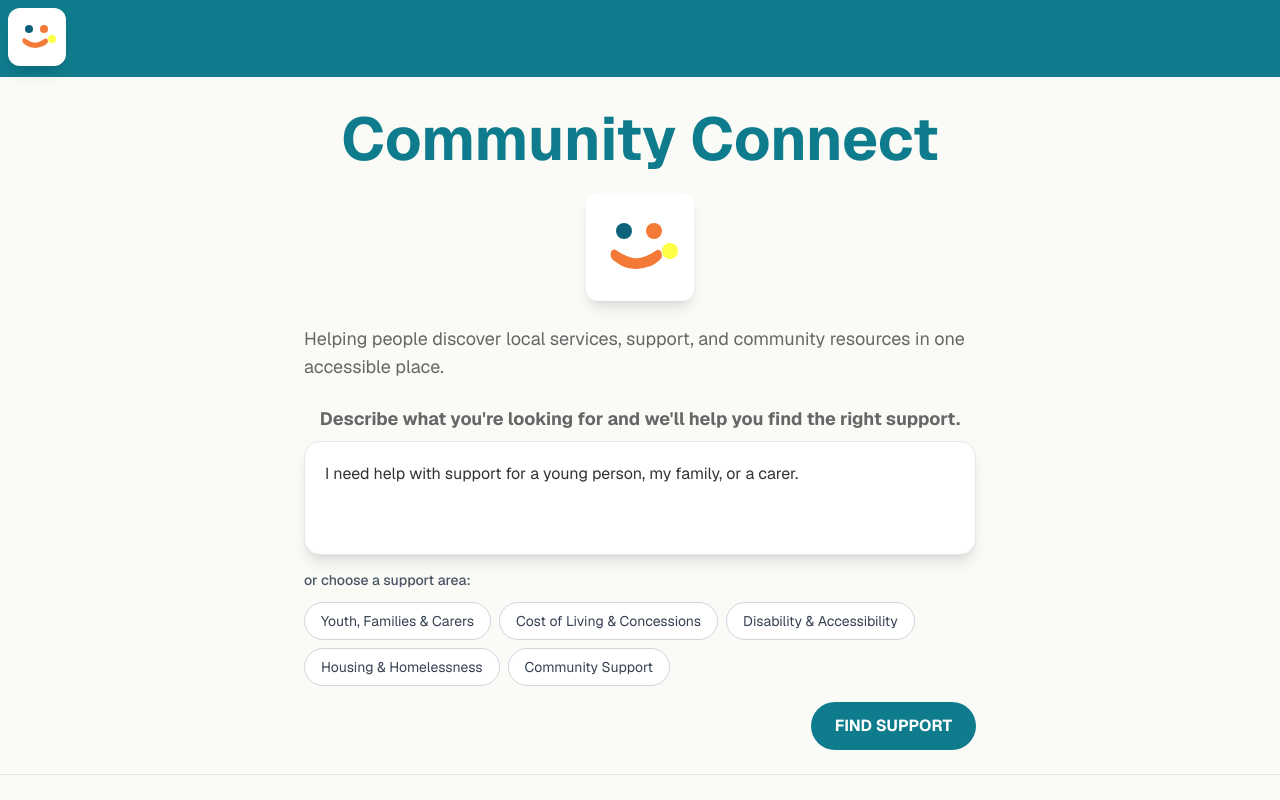
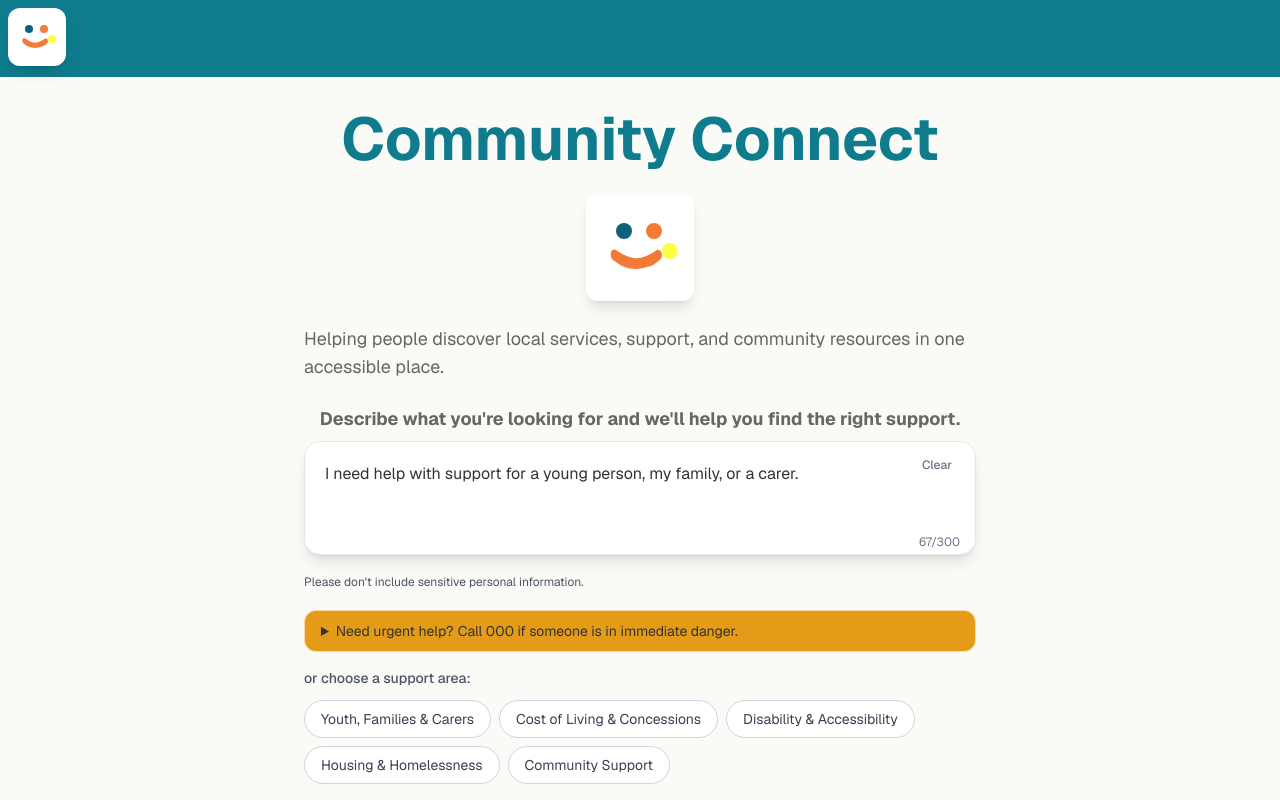
Before and after one commit to zhaqy079/Community-Connect, a Next.js app: page / in a window 1280 px wide. Both pictures are taken after a click on the button "Youth, Families & Carers". Shown: the top 800 px of the page. Built offline with nearby package versions, Linux system fonts and the light colour scheme.

Commit message:
Update current conclict details

```diff
--- a/components/ui/chat/InitialChatInput.tsx
+++ b/components/ui/chat/InitialChatInput.tsx
@@ -5,6 +5,7 @@ import { useRouter } from "next/navigation"
 import { useState } from "react";
 import SupportSuggestions from "../SupportSuggestions";
 import { type ServiceCategory } from "@/src/types/service";
+const MAX_MESSAGE_LENGTH = 300;
 
 export default function InitialChatInput() {
 
@@ -12,6 +13,8 @@ export default function InitialChatInput() {
 
     const [message, setMessage] = useState("");
     const [selectedCategory, setSelectedCategory] = useState<ServiceCategory | null>(null);
+    const trimmedMessage = message.trim();
+    const isEmpty = trimmedMessage.length === 0;
 
     const handleSubmit = (e: React.FormEvent<HTMLFormElement>) => {
         e.preventDefault();
@@ -19,6 +22,7 @@ export default function InitialChatInput() {
         const trimmedMessage = message.trim();
 
         if (!trimmedMessage) return;
+        if (isEmpty) return;
 
         const initialChatData = {
             message: trimmedMessage,
@@ -35,9 +39,11 @@ export default function InitialChatInput() {
             onSubmit={handleSubmit}
             className="mt-2 w-full max-w-2xl"
         >
+            <div className="relative">
                 <textarea
                     name="message"
                     value={message}
+                    maxLength={MAX_MESSAGE_LENGTH}
                     onChange={(e) => setMessage(e.target.value)}
                     // TODO: For the placeholder message, maybe we can do random question/phrases - housing, care support, allowances etc.
                     placeholder={"e.g I need help with housing..."}
@@ -49,6 +55,91 @@ export default function InitialChatInput() {
                 focus:border-[var(--cc-teal)] focus:ring-2 focus:ring-[var(--cc-teal)]/20
                 "
                 />
+                {/* Message Validation Area  */}
+                {/* TODO: Add input validation and safety checks before API integration. */}
+                {message.length > 0 && (
+                    <button
+                        type="button"
+                        onClick={() => setMessage("")}
+                        className="absolute right-4 top-3
+                        rounded-md px-2 py-1
+                        text-xs font-medium text-gray-500
+                        hover:bg-gray-100
+                        hover:text-gray-800
+                      "
+                    >
+                        Clear
+                    </button>
+
+                )}
+
+                {message.length > 0 && (
+                    <span
+                        className={`
+                        absolute bottom-3 right-4
+                        text-xs
+                        ${message.length >= 270
+                                ? "font-medium text-orange-700"
+                                : "text-gray-500"
+                            }
+                      `}
+                        aria-live="polite"
+                    >
+                        {message.length}/{MAX_MESSAGE_LENGTH}
+                    </span>
+                )}
+            </div>
+            {/* Disclaimer Area */}
+            <div className="pb-2">
+                <p className="mt-3 text-xs text-gray-600">
+                    Please don't include sensitive personal
+                    information.
+                </p>
+            </div>
+            <div className="pb-2">
+                <details
+                    className="mt-3 rounded-xl
+                    border border-orange-200
+                    bg-[var(--cc-warning)]
+                    text-[var(--cc-warning-text)]
+                    px-4 py-2.5
+                 "
+                >
+                    <summary
+                        className="cursor-pointer
+                        rounded-md text-sm
+                        focus-visible:outline
+                        focus-visible:outline-2
+                        focus-visible:outline-[var(--cc-orange)]
+                        focus-visible:outline-offset-2
+                      "
+                    >
+                        Need urgent help?
+                        <span className="ml-1 font-normal">
+                            Call 000 if someone is in immediate danger.
+                        </span>
+                    </summary>
+
+                    <div className="mt-3 border-[var(--cc-warning-border)] pt-3">
+                        <p className="text-sm leading-6 ">
+                            Community Connect is not an emergency
+                            service.
+                        </p>
+
+                        <a
+                            href="tel:000"
+                            className="
+                             mt-2 inline-flex rounded-lg
+                            bg-red-700 px-4 py-2
+                            font-semibold !text-white
+                            hover:bg-red-800 hover:!text-white
+                            "
+                        >
+                            Call 000
+                        </a>
+                    </div>
+                </details>
+            </div>
 
             <div className="pb-2">
                 <SupportSuggestions
@@ -63,11 +154,15 @@ export default function InitialChatInput() {
             <div className="mt-2 flex justify-end">
                 <button
                     type="submit"
+                    disabled={isEmpty}
                     className="rounded-full px-6 py-3 text-white font-bold
                     bg-[var(--cc-teal)]
                     transition
                     hover:brightness-90
                     hover:scale-105
+                    disabled:cursor-not-allowed
+                    disabled:opacity-40
+                    disabled:hover:brightness-100
                     "
                 >
                     {"FIND SUPPORT"}
```
Lines whose indentation alone changed are shown as unchanged.
